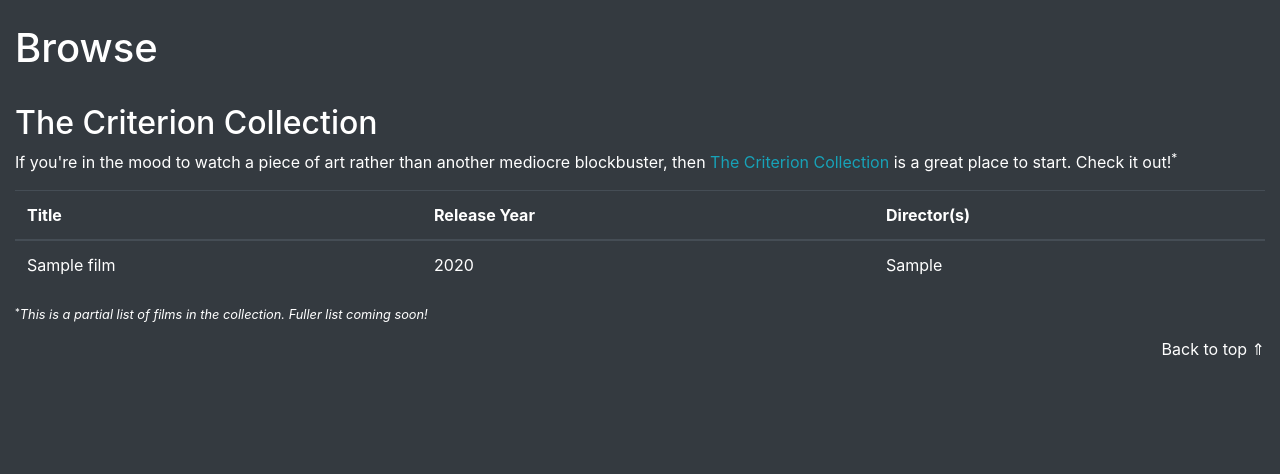
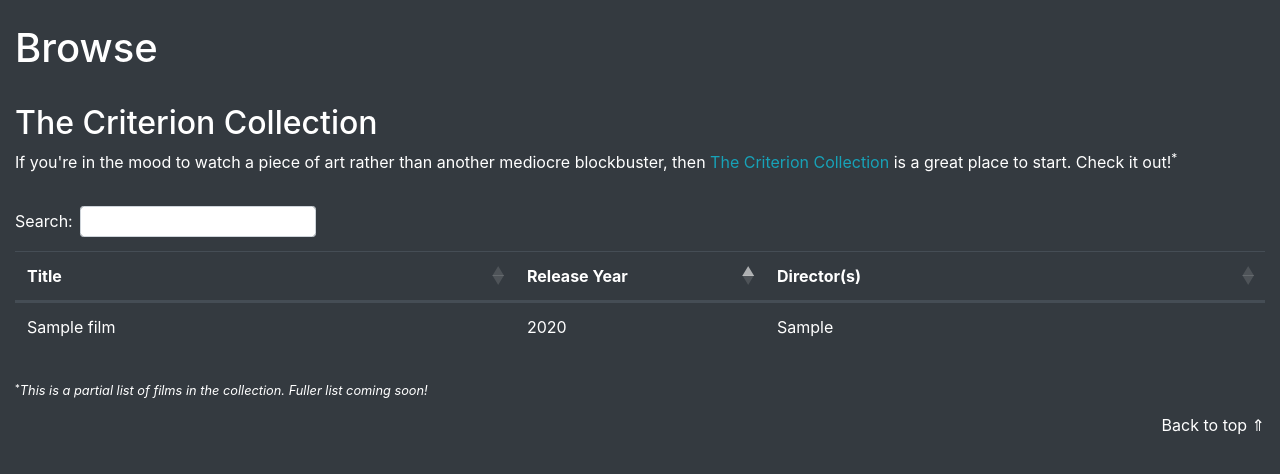
Before and after one commit to dunnesquared/cinescout, a Flask app: page /browse_new in a window 1280 px wide. Shown: the part 57-531 px from the top of the page. Run offline with Flask 2, Linux system fonts and the light colour scheme; tables that the repository leaves empty hold one stand-in row (values such as "Sample post"); some libraries are stand-ins or nearby versions.

Commit message:
Use TableData plug-in to implement table sorting and filtering feautures

```diff
--- a/cinescout/static/css/style.css
+++ b/cinescout/static/css/style.css
@@ -20,15 +20,15 @@
 }
 
 .browselist-col-title{
-  width: 25%;
+  width: 40%;
 }
 
 .browselist-col-year{
-  width: 25%;
+  width: 20%;
 }
 
 .browselist-col-director{
-  width: 50%;
+  width: 40%;
 }
 
 .publication {
@@ -63,3 +63,12 @@ Thanks: https://stackoverflow.com/questions/47518911/boostrap-4-navbar-collapse-
 .nav-item{
    text-align: right;
 }
+
+#criterion-table_filter {
+  padding-top: 1em;
+  text-align: left;
+}
+
+.table-cell {
+  word-wrap: break-word;
+}
--- a/cinescout/static/js/browse.js
+++ b/cinescout/static/js/browse.js
@@ -59,7 +59,7 @@ function fetchCriterionTableData() {
         console.log("Horray! Criterion film results returned.");
 
         const films = data.results;
-        createTable(films);
+        populateTable(films);
 
         // Display table.
         document.querySelector("#table-footnote-container").style.visibility = 'visible';
@@ -80,7 +80,7 @@ function fetchCriterionTableData() {
 /**
 * Populates table rows with data.
 */
-function createTable (films) {
+function populateTable (films) {
 
   let criterionTable = document.getElementById("criterion-table").getElementsByTagName('tbody')[0];
 
@@ -98,7 +98,7 @@ function createTable (films) {
     // Create anchor that will link to movie page of given title.
     const linkTitle = document.createElement('a');
     linkTitle.href = `/movie/${film.tmdb_id}`
-    linkTitle.className = 'text-white';
+    linkTitle.className = 'text-white table-cell';
     const textTitle = document.createTextNode(`${film.title}`);
     linkTitle.appendChild(textTitle);
     cellTitle.append(linkTitle);
@@ -117,7 +117,7 @@ function createTable (films) {
       // Create hyperlink for each director.
       const linkDirector = document.createElement('a');
       linkDirector.href = `/person-search?name=${film.directors[i]}&known_for=${known_for}`
-      linkDirector.className = 'text-white';
+      linkDirector.className = 'text-white table-cell';
       const textDirector = document.createTextNode(`${film.directors[i]}`);
       linkDirector.appendChild(textDirector);
 
@@ -132,4 +132,18 @@ function createTable (films) {
       }
     }
   });
+
+  // Use DataTables jQuery extension to provide sortable rows and other features.
+  $(document).ready( function () {
+    // dom => for positioning Search filter box to the left.
+    // paging => Don't want pagination feature on.
+    // order => Should display movies from oldest to newest
+    $('#criterion-table').DataTable( {
+        "dom": '<"wrapper"ft>',
+        'paging': false,
+        'order': [[1, "asc"]],
+        'responsive': true
+      } );
+  } );
+
 }
--- a/cinescout/templates/base.html
+++ b/cinescout/templates/base.html
@@ -12,6 +12,9 @@
         <script src="https://code.jquery.com/jquery-3.5.1.slim.min.js" integrity="sha384-DfXdz2htPH0lsSSs5nCTpuj/zy4C+OGpamoFVy38MVBnE+IbbVYUew+OrCXaRkfj" crossorigin="anonymous"></script>
         <script src="https://cdn.jsdelivr.net/npm/popper.js@1.16.0/dist/umd/popper.min.js" integrity="sha384-Q6E9RHvbIyZFJoft+2mJbHaEWldlvI9IOYy5n3zV9zzTtmI3UksdQRVvoxMfooAo" crossorigin="anonymous"></script>
         <script src="https://stackpath.bootstrapcdn.com/bootstrap/4.5.0/js/bootstrap.min.js" integrity="sha384-OgVRvuATP1z7JjHLkuOU7Xw704+h835Lr+6QL9UvYjZE3Ipu6Tp75j7Bh/kR0JKI" crossorigin="anonymous"></script>
+
+        {% block css %}
+        {% endblock %}
 
       	{% block javascript %}
       	{% endblock %}
--- a/cinescout/templates/browse_new.html
+++ b/cinescout/templates/browse_new.html
@@ -2,8 +2,15 @@
 
 {% block title %}Browse{% endblock %}
 
+{% block css %}
+  <link rel="stylesheet" href="https://cdn.datatables.net/1.10.21/css/dataTables.bootstrap4.min.css">
+{% endblock %}
+
+
 {% block javascript %}
   <script src="{{ url_for('static', filename='js/browse.js') }}"></script>
+  <script src="https://cdn.datatables.net/1.10.21/js/jquery.dataTables.min.js"></script>
+  <script src="https://cdn.datatables.net/1.10.21/js/dataTables.bootstrap4.min.js"></script>
 {% endblock %}
 
 {% block body %}
@@ -20,7 +27,7 @@
   </p>
 
 
-
+  <!-- Bootstrap loading spinning wheel! -->
   <div id='spinner-container' class="text-center">
     <br>
     <div class="spinner-border" style="width: 10rem; height: 10rem;" role="status">
@@ -33,12 +40,12 @@
         <table id="criterion-table" class="table table-hover table-dark">
 
           <colgroup>
-            <!-- <col span=1 class="browselist-col-title">
+            <col span=1 class="browselist-col-title">
             <col span=1 class="browselist-col-year">
-            <col span=1 class="browselist-col-director"> -->
+            <col span=1 class="browselist-col-director">
+            <!-- <col span=1>
             <col span=1>
-            <col span=1>
-            <col span=1>
+            <col span=1> -->
           </colgroup>
 
           <thead>
@@ -55,6 +62,7 @@
         </table>
       </div>
 
+      <br>
       <div id="footnote" class="footnote-text">
         <sup>*</sup><em>This is a partial list of films in the collection. Fuller list coming soon!</em>
       </div>
```
